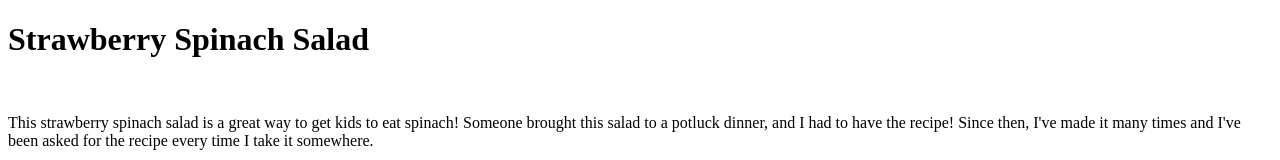
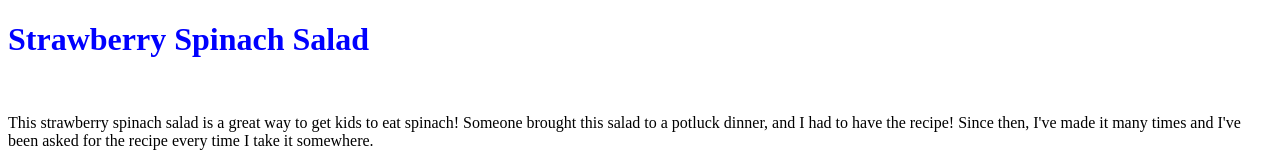
Before and after one commit to 911Sunag/html-css-js-L1, a plain HTML site: page odine_recipes/recipes/Strawberry Spinach Salad.html in a window 1280 px wide. Shown: the top 160 px of the page. Drawn offline with Linux system fonts and the light colour scheme; grey boxes are pictures that could not be loaded.

Commit message:
add styl

```diff
--- a/odine_recipes/recipes/Strawberry Spinach Salad.html
+++ b/odine_recipes/recipes/Strawberry Spinach Salad.html
@@ -5,6 +5,7 @@
     <meta name="viewport" content="width=device-width, initial-scale=1.0">
     <title>Strawberry Spinach Salad</title>
     <link rel="icon" type="icon" href="favicon.ico">
+    <link rel="stylesheet" href="styles1.css">
 </head>
 <body>
     <h1>Strawberry Spinach Salad</h1>
--- /dev/null
+++ b/odine_recipes/recipes/styles1.css
@@ -0,0 +1,3 @@
+h1{
+    color: blue;
+}
```
Also changed, not shown: odine_recipes/recipes/MeMe's Pasta Fagioli.html (+1 -0 lines), odine_recipes/recipes/Spinach and Kale Smoothie.html (+1 -0 lines), odine_recipes/recipes/Unbelievable Chicken.html (+1 -0 lines).
